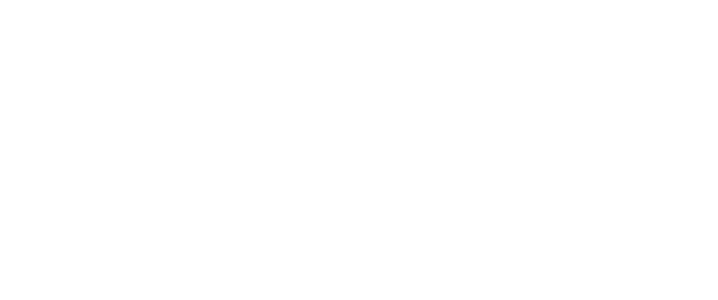
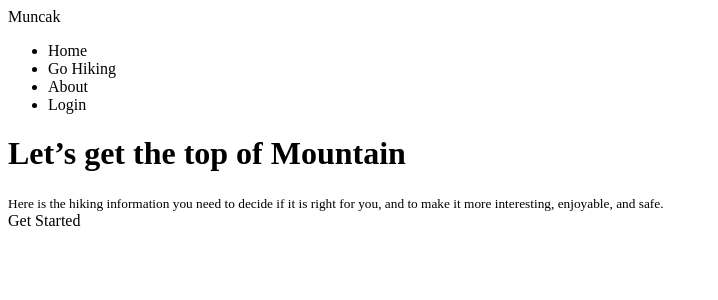
Before and after one commit to iagocaldeira/Muncak, a Next.js app: page / in a window 1280 px wide. Shown: the top 300 px of the page, without its empty margins (0-718 px from the left). Built offline with nearby package versions, Linux system fonts and the light colour scheme.

Commit message:
inicialização do index

```diff
--- a/pages/index.js
+++ b/pages/index.js
@@ -1,4 +1,9 @@
-import Link from 'next/link'
+import Hero from "../layouts/Hero/Hero";
+import Header from "../layouts/Header/Header";
+
 export default () => (
-  <div></div>
+  <div>
+    <Header/>
+    <Hero/>
+  </div>
 )
```
